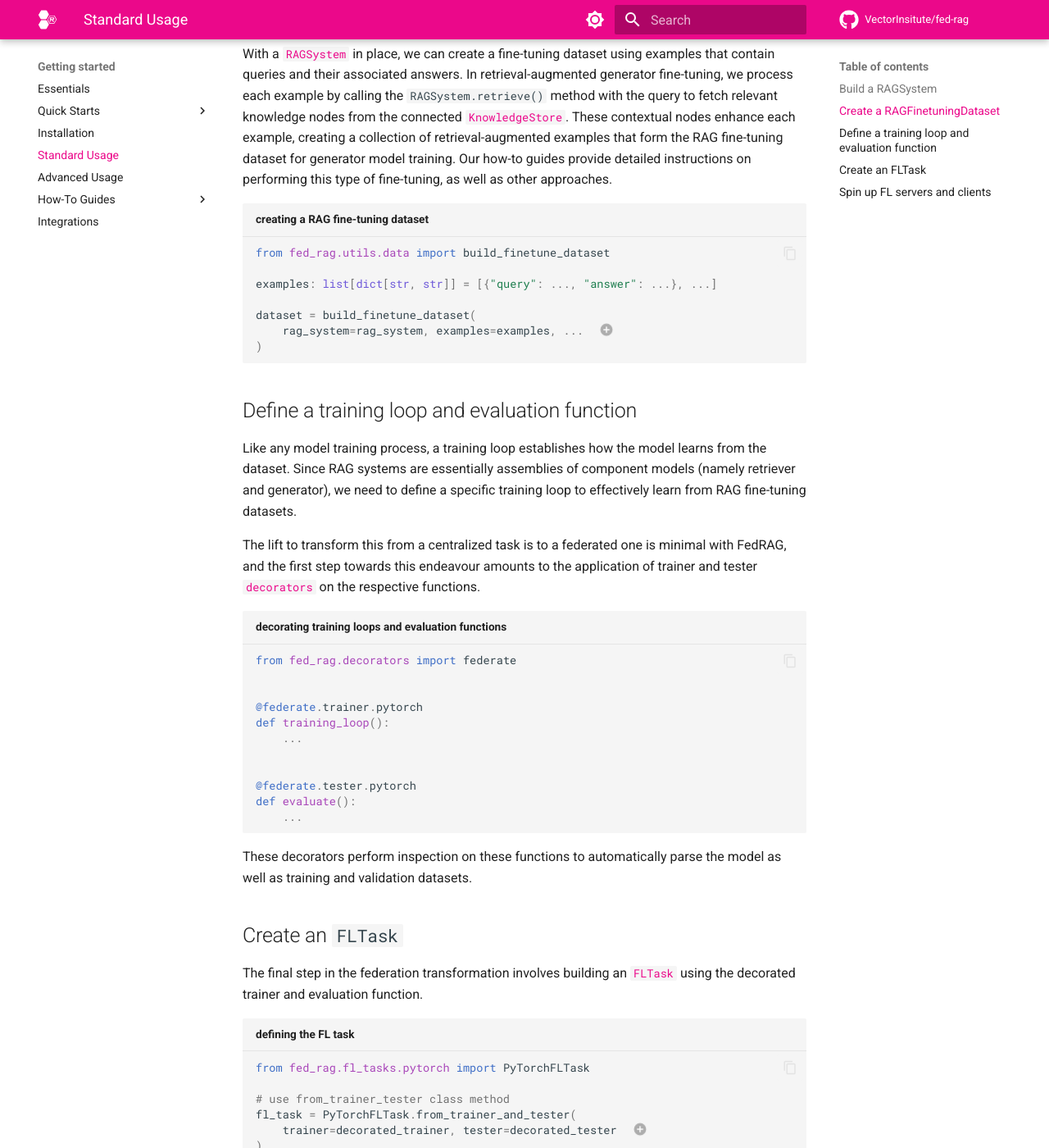
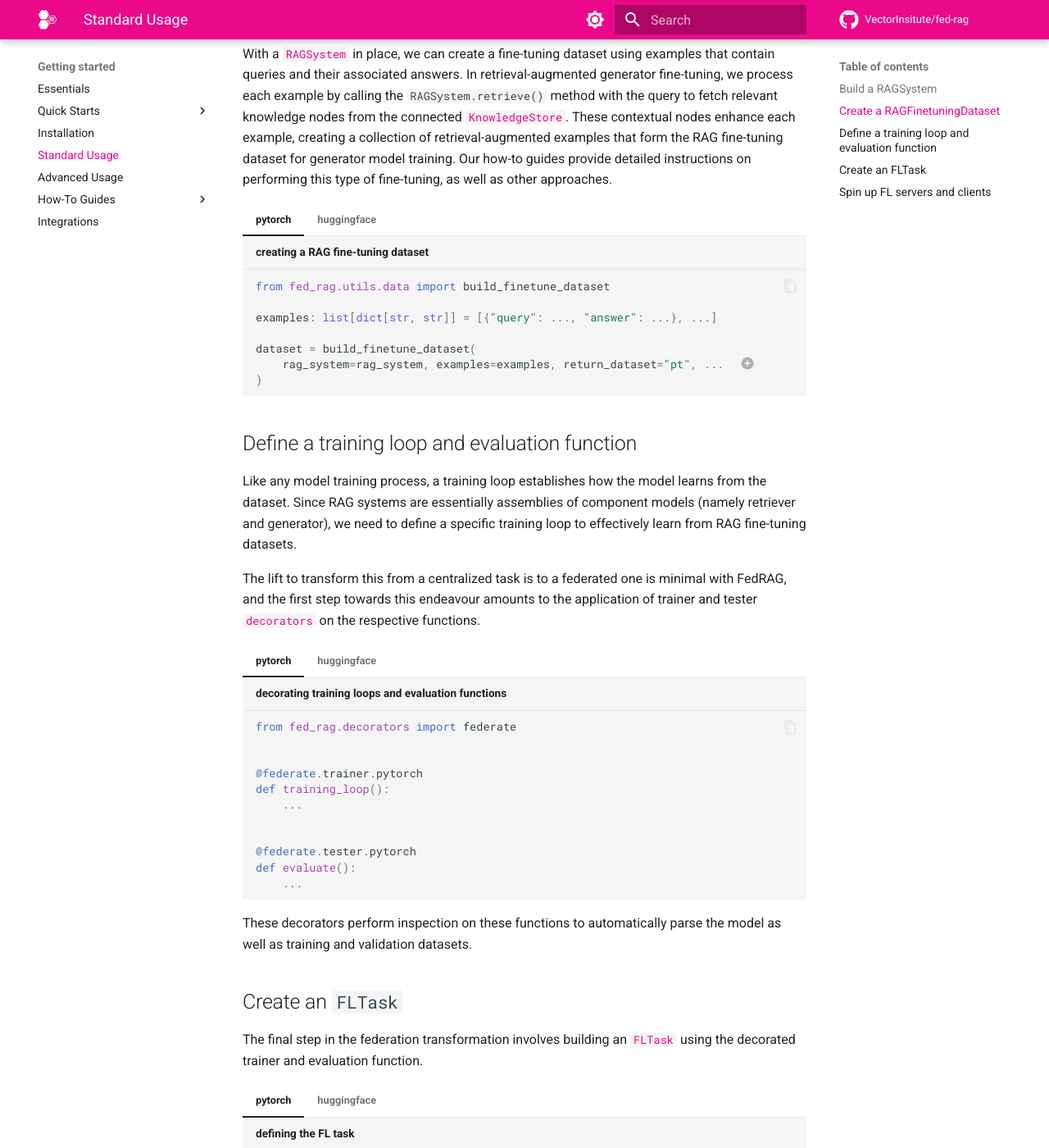
Before and after one commit to VectorInstitute/fed-rag, an MkDocs documentation site: the page built from docs/getting_started/standard_usage.md, in a window 1280 px wide and 1400 px high, scrolled down 1322 px. Shown: the whole window at 82% size. Built offline with MkDocs 1.6.1 and Material for MkDocs 9.7.7, drawn with Linux system fonts in a browser that asks for light colours; comment, search, counter and statistics services are not loaded; some of the changed lines change nothing that is shown.

Commit message:
[docs] Add huggingface tabs to getting started (#130)

````diff
--- a/docs/getting_started/standard_usage.md
+++ b/docs/getting_started/standard_usage.md
@@ -59,18 +59,35 @@ retrieval-augmented examples that form the RAG fine-tuning dataset for generator
 model training. Our how-to guides provide detailed instructions on performing this
 type of fine-tuning, as well as other approaches.
 
-``` py title="creating a RAG fine-tuning dataset"
-from fed_rag.utils.data import build_finetune_dataset
+=== "pytorch"
 
-examples: list[dict[str, str]] = [{"query": ..., "answer": ...}, ...]
+    ``` py title="creating a RAG fine-tuning dataset"
+    from fed_rag.utils.data import build_finetune_dataset
 
-dataset = build_finetune_dataset(
-    rag_system=rag_system, examples=examples, ...  # (1)!
-)
-```
+    examples: list[dict[str, str]] = [{"query": ..., "answer": ...}, ...]
 
-1. Check the [API Reference](../api_reference/finetuning_datasets/index.md) for
-the remaining required parameters
+    dataset = build_finetune_dataset(
+        rag_system=rag_system, examples=examples, return_dataset="pt", ...  # (1)!
+    )
+    ```
+
+    1. Check the [API Reference](../api_reference/finetuning_datasets/index.md)
+    for the remaining required parameters
+
+=== "huggingface"
+
+    ``` py title="creating a RAG fine-tuning dataset"
+    from fed_rag.utils.data import build_finetune_dataset
+
+    examples: list[dict[str, str]] = [{"query": ..., "answer": ...}, ...]
+
+    dataset = build_finetune_dataset(
+        rag_system=rag_system, examples=examples, return_dataset="hf", ...  # (1)!
+    )
+    ```
+
+    1. Check the [API Reference](../api_reference/finetuning_datasets/index.md)
+    for the remaining required parameters
 
 ## Define a training loop and evaluation function
 
@@ -83,19 +100,37 @@ with FedRAG, and the first step towards this endeavour amounts to the applicatio
 of trainer and tester [`decorators`](../api_reference/decorators/index.md)
 on the respective functions.
 
-``` py title="decorating training loops and evaluation functions"
-from fed_rag.decorators import federate
+=== "pytorch"
+
+    ``` py title="decorating training loops and evaluation functions"
+    from fed_rag.decorators import federate
 
 
-@federate.trainer.pytorch
-def training_loop():
-    ...
+    @federate.trainer.pytorch
+    def training_loop():
+        ...
 
 
-@federate.tester.pytorch
-def evaluate():
-    ...
-```
+    @federate.tester.pytorch
+    def evaluate():
+        ...
+    ```
+
+=== "huggingface"
+
+    ``` py title="decorating training loops and evaluation functions"
+    from fed_rag.decorators import federate
+
+
+    @federate.trainer.huggingface
+    def training_loop():
+        ...
+
+
+    @federate.tester.huggingface
+    def evaluate():
+        ...
+    ```
 
 These decorators perform inspection on these functions to automatically parse
 the model as well as training and validation datasets.
@@ -106,16 +141,31 @@ The final step in the federation transformation involves building an
 [`FLTask`](../api_reference/fl_tasks/index.md) using the decorated trainer and
 evaluation function.
 
-``` py title="defining the FL task"
-from fed_rag.fl_tasks.pytorch import PyTorchFLTask
+=== "pytorch"
 
-# use from_trainer_tester class method
-fl_task = PyTorchFLTask.from_trainer_and_tester(
-    trainer=decorated_trainer, tester=decorated_tester  # (1)!
-)
-```
+    ``` py title="defining the FL task"
+    from fed_rag.fl_tasks.pytorch import PyTorchFLTask
 
-1. decorated with `federate.trainer.pytorch` and `federate.tester.pytorch`, respectively
+    # use from_trainer_tester class method
+    fl_task = PyTorchFLTask.from_trainer_and_tester(
+        trainer=decorated_trainer, tester=decorated_tester  # (1)!
+    )
+    ```
+
+    1. decorated with `federate.trainer.pytorch` and `federate.tester.pytorch`, respectively
+
+=== "huggingface"
+
+    ``` py title="defining the FL task"
+    from fed_rag.fl_tasks.huggingface import HuggingFaceFLTask
+
+    # use from_trainer_tester class method
+    fl_task = HuggingFaceFLTask.from_trainer_and_tester(
+        trainer=decorated_trainer, tester=decorated_tester  # (1)!
+    )
+    ```
+
+    1. decorated with `federate.trainer.huggingface` and `federate.tester.huggingface`, respectively
 
 ## Spin up FL servers and clients
 
--- a/mkdocs.yml
+++ b/mkdocs.yml
@@ -26,6 +26,8 @@ markdown_extensions:
   - pymdownx.emoji:
       emoji_index: !!python/name:material.extensions.emoji.twemoji
       emoji_generator: !!python/name:material.extensions.emoji.to_svg
+  - pymdownx.tabbed:
+      alternate_style: true
   - toc:
       permalink: true
 nav:
@@ -116,6 +118,7 @@ theme:
   features:
     - content.code.annotate
     - content.code.copy
+    - content.tabs.link
     - navigation.footer
     - navigation.indexes
     - navigation.instant
````
